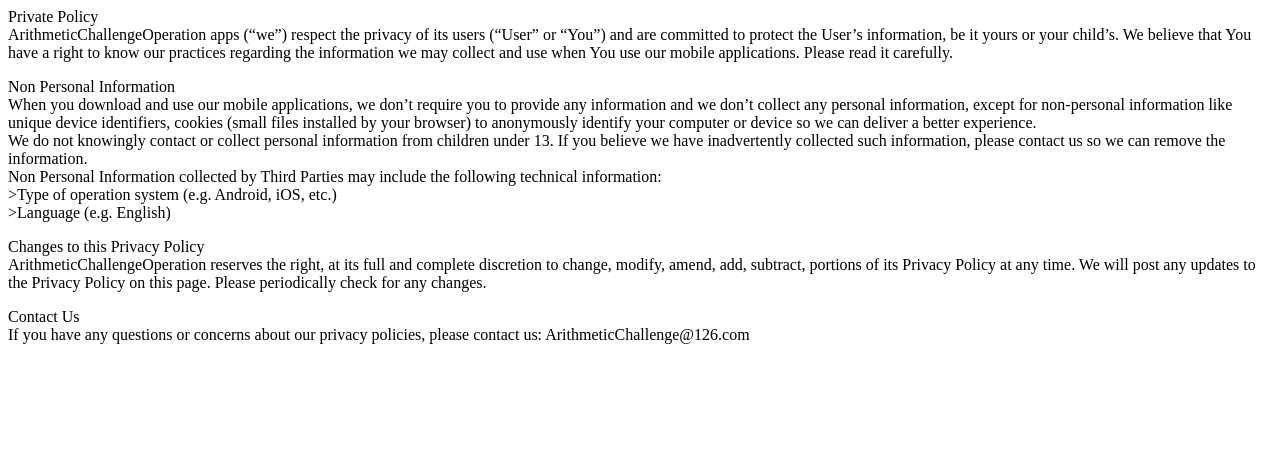
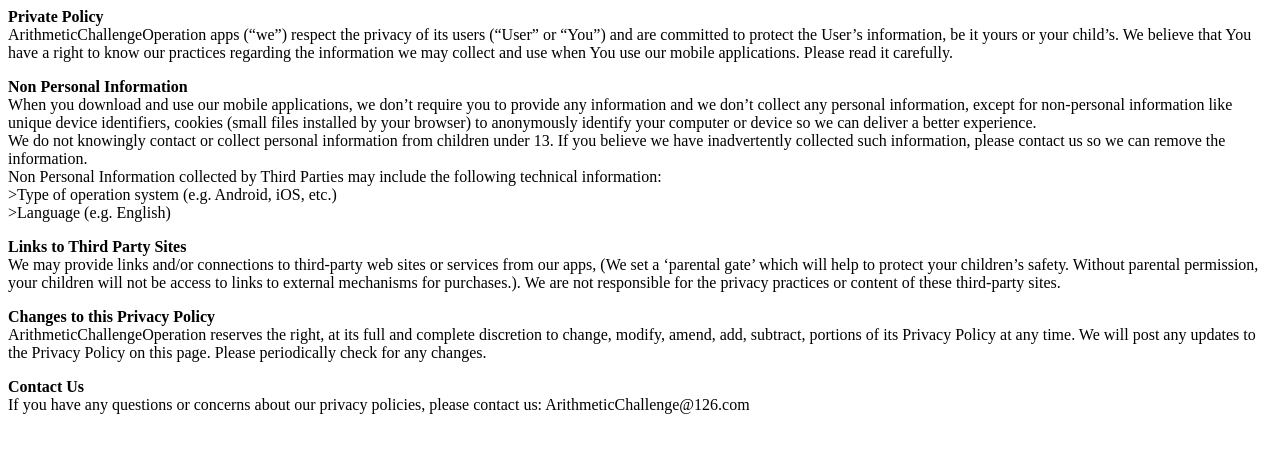
Before and after one commit to txjhh/txj.github.io, a plain HTML site: page index.html in a window 1280 px wide. Drawn offline with Linux system fonts and the light colour scheme.

Commit message:
Update index.html

```diff
--- a/index.html
+++ b/index.html
@@ -11,22 +11,20 @@
 <body>
 
 <div class="show-content-free">
-    <p>Private Policy<br />
-       ArithmeticChallengeOperation apps (“we”) respect the privacy of its users (“User” or “You”) and are committed to protect the User’s information, be it yours or your child’s.
-       We believe that You have a right to know our practices regarding the information we may collect and use when You use our mobile applications. Please read it carefully.</p>
-    <p>Non Personal Information<br />
-       When you download and use our mobile applications, we don’t require you to provide any information and we don’t collect any personal information, except for non-personal information like unique device identifiers, cookies (small files installed by your browser) to anonymously identify your computer or device so we can deliver a better experience.<br />
-       We do not knowingly contact or collect personal information from children under 13. If you believe we have inadvertently collected such information, please contact us so we can remove the information.<br />
-       Non Personal Information collected by Third Parties may include the following technical information:<br />
-       >Type of operation system (e.g. Android, iOS, etc.)<br />
-       >Language (e.g. English)<br />
-        </p>
-    <p>Changes to this Privacy Policy<br />
-        ArithmeticChallengeOperation reserves the right, at its full and complete discretion to change, modify, amend, add, subtract, portions of its Privacy Policy at any time. We will post any updates to the Privacy Policy on this page. Please periodically check for any changes.
-        </p>
-    <p>Contact Us<br />
-        If you have any questions or concerns about our privacy policies, please contact us: ArithmeticChallenge@126.com
-        </p>
+    <p><strong>Private Policy</strong><br />
+ArithmeticChallengeOperation apps (“we”) respect the privacy of its users (“User” or “You”) and are committed to protect the User’s information, be it yours or your child’s. We believe that You have a right to know our practices regarding the information we may collect and use when You use our mobile applications. Please read it carefully.</p>
+<p><strong>Non Personal Information</strong><br />
+When you download and use our mobile applications, we don’t require you to provide any information and we don’t collect any personal information, except for non-personal information like unique device identifiers, cookies (small files installed by your browser) to anonymously identify your computer or device so we can deliver a better experience.<br />
+We do not knowingly contact or collect personal information from children under 13. If you believe we have inadvertently collected such information, please contact us so we can remove the information.<br />
+Non Personal Information collected by Third Parties may include the following technical information:<br />
+&gt;Type of operation system (e.g. Android, iOS, etc.)<br />
+&gt;Language (e.g. English)<br />
+<p><strong>Links to Third Party Sites</strong><br />
+We may provide links and/or connections to third-party web sites or services from our apps, (We set a ‘parental gate’ which will help to protect your children’s safety. Without parental permission, your children will not be access to links to external mechanisms for purchases.). We are not responsible for the privacy practices or content of these third-party sites.</p>
+<p><strong>Changes to this Privacy Policy</strong><br />
+ArithmeticChallengeOperation reserves the right, at its full and complete discretion to change, modify, amend, add, subtract, portions of its Privacy Policy at any time. We will post any updates to the Privacy Policy on this page. Please periodically check for any changes.</p>
+<p><strong>Contact Us</strong><br />
+If you have any questions or concerns about our privacy policies, please contact us: ArithmeticChallenge@126.com</p>
 </div>
 
 </body>
```
